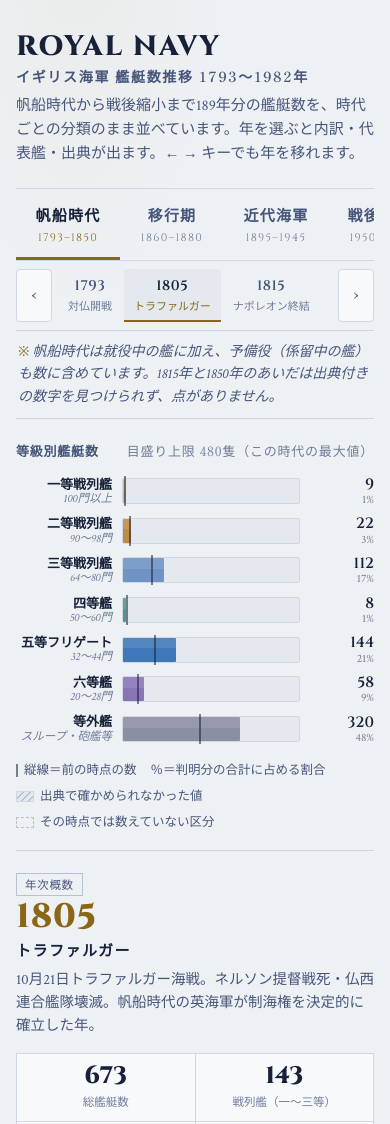
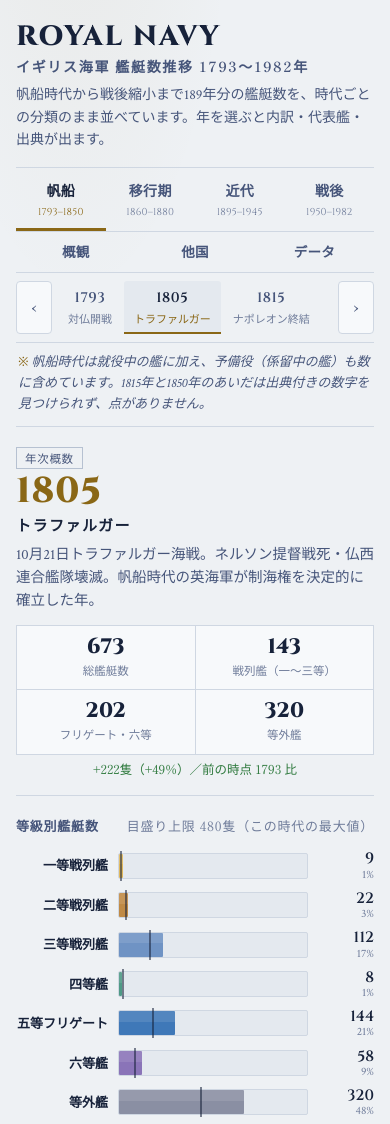
Before and after one commit to s2202-3099/royal-navy-fleet-history, a plain HTML site: page index.html in a window 390 px wide. Shown: the top 1124 px of the page. Drawn offline with Linux system fonts and the light colour scheme.

Commit message:
Redesign layout for phone, tablet and PC
Two-row navigation with no hidden tabs, sticky date strip, summary-first
order on small screens, collapsible details on phones, two-column details on
tablets. Add viewport meta (pages rendered at desktop width on phones) and fix
canvas height compounding on high-DPI screens.

Co-Authored-By: Claude Opus 5.5 <noreply@anthropic.com>
Claude-Session: https://claude.ai/code/session_01LQS979mnrmtTcu2kKH2ftL

```diff
--- a/index.html
+++ b/index.html
@@ -1,3 +1,5 @@
+<meta charset="utf-8">
+<meta name="viewport" content="width=device-width, initial-scale=1, viewport-fit=cover">
 <title>Royal Navy 1793–1982</title>
 <meta name="claude:viewport-fit-sides" content="cover">
 <meta name="description" content="イギリス海軍の艦艇数と兵員数を、帆船時代から1982年のフォークランド紛争まで時代ごとの分類で追う図表。数字ごとに出典つき。">
@@ -51,17 +53,36 @@ h1{font-family:var(--f-display);font-weight:800;font-size:clamp(28px,5vw,46px);l
 h1 small{display:block;font-family:var(--f-jp);font-weight:600;font-size:clamp(14px,2vw,18px);letter-spacing:.12em;color:var(--muted);margin-top:6px}
 .lede{font-size:15px;color:var(--muted);max-width:62ch;margin:4px 0 0}
 
-.eras{display:flex;overflow-x:auto;border-bottom:1px solid var(--line);scrollbar-width:none}
-.eras::-webkit-scrollbar{display:none}
-.era{flex:1 0 auto;min-width:104px;background:none;border:0;border-bottom:3px solid transparent;padding:14px 10px 10px;cursor:pointer;text-align:center;color:var(--muted);transition:color .2s,border-color .2s}
-.era b{display:block;font-family:var(--f-jp);font-weight:700;font-size:15px;letter-spacing:.08em}
-.era span{display:block;font-family:var(--f-display);font-size:11px;letter-spacing:.12em;color:var(--faint);margin-top:2px;font-variant-numeric:tabular-nums}
+/* Navigation: four eras (the main axis) + three cross-era views. Never scrolls sideways. */
+.nav{display:grid;grid-template-columns:minmax(0,4fr) minmax(0,3fr);border-bottom:1px solid var(--line)}
+.nav-g{display:grid;grid-auto-flow:column;grid-auto-columns:minmax(0,1fr)}
+.nav-g.aux{border-left:1px solid var(--line)}
+.era{background:none;border:0;border-bottom:3px solid transparent;padding:14px 6px 10px;cursor:pointer;text-align:center;color:var(--muted);transition:color .2s,border-color .2s;min-width:0}
+.era b{display:block;font-family:var(--f-jp);font-weight:700;font-size:15px;letter-spacing:.06em;white-space:nowrap}
+.era b .s{display:none}
+.era>span{display:block;font-family:var(--f-display);font-size:11px;letter-spacing:.1em;color:var(--faint);margin-top:2px;font-variant-numeric:tabular-nums;white-space:nowrap}
 .era:hover{color:var(--ink)}
 .era[aria-selected="true"]{color:var(--ink);border-bottom-color:var(--era-c,var(--gold))}
-.era[aria-selected="true"] span{color:var(--era-c,var(--gold))}
-.era.aux b{font-weight:600}
+.era[aria-selected="true"]>span{color:var(--era-c,var(--gold))}
+.nav-g.aux .era b{font-weight:600}
+@media (max-width:899px){
+  .nav{grid-template-columns:minmax(0,1fr);gap:0}
+  .nav-g.aux{border-left:0;border-top:1px solid var(--line)}
+  .nav-g.aux .era{padding:9px 4px 7px}
+  .nav-g.aux .era b{font-size:13.5px}
+  .nav-g.aux .era>span{display:none}
+}
+@media (max-width:520px){
+  .era{padding:11px 2px 8px}
+  .era b{font-size:14px;letter-spacing:.02em}
+  .era b .l{display:none} .era b .s{display:inline}
+  .era>span{font-size:10px;letter-spacing:.02em}
+}
 
-.strip{display:flex;align-items:stretch;gap:6px;border-bottom:1px solid var(--line);padding-block:8px}
+.strip{display:flex;align-items:stretch;gap:6px;border-bottom:1px solid var(--line);padding-block:8px;position:sticky;top:env(safe-area-inset-top,0px);z-index:5;background:var(--bg)}
+body::before{content:"";position:fixed;inset:0 0 auto;height:env(safe-area-inset-top,0px);z-index:10;background:var(--bg)}
+@media (pointer:coarse){.step{flex-basis:44px}.date{padding-block:9px 7px}}
+@media (hover:none){.kbd{display:none}}
 .step{flex:0 0 36px;background:var(--panel);border:1px solid var(--line);border-radius:4px;cursor:pointer;color:var(--muted);font-size:18px;line-height:1}
 .step:hover:not(:disabled){color:var(--ink);border-color:var(--line2)}
 .step:disabled{opacity:.35;cursor:default}
@@ -78,10 +99,34 @@ h1 small{display:block;font-family:var(--f-jp);font-weight:600;font-size:clamp(1
 .caveat{font-size:14px;color:var(--muted);font-style:italic;padding:10px 2px;border-bottom:1px solid var(--line);margin:0}
 .caveat::before{content:'※ ';font-style:normal;color:var(--era-c,var(--gold))}
 
-.main{display:grid;grid-template-columns:minmax(0,1fr) 340px;border-bottom:1px solid var(--line)}
-@media (max-width:820px){.main{grid-template-columns:minmax(0,1fr)}.side{border-left:0!important;border-top:1px solid var(--line)}}
-.bars{padding:22px 18px 18px 0;min-width:0}
-@media (max-width:820px){.bars{padding-right:0}}
+/* Era view. PC: bars left, summary + details in a right column.
+   Tablet: summary band on top, full-width bars, details in two columns.
+   Phone: summary, bars, then details as collapsible sections. */
+.main{display:grid;grid-template-columns:minmax(0,1fr) 360px;grid-template-areas:"bars summary" "bars details";grid-template-rows:auto 1fr;border-bottom:1px solid var(--line)}
+.summary{grid-area:summary;border-left:1px solid var(--line);padding:22px 0 0 20px;display:grid;gap:14px;align-content:start;min-width:0}
+.details{grid-area:details;border-left:1px solid var(--line);padding:16px 0 18px 20px;display:grid;gap:16px;align-content:start;min-width:0}
+.bars{grid-area:bars;padding:22px 20px 18px 0;min-width:0}
+@media (max-width:1099px){
+  .main{grid-template-columns:minmax(0,1fr) minmax(0,1fr);grid-template-areas:"summary summary" "bars bars" "details details";grid-template-rows:auto}
+  .summary{border-left:0;padding:20px 0 16px;grid-template-columns:minmax(0,1fr) minmax(0,1fr);gap:20px;align-items:start;border-bottom:1px solid var(--line)}
+  .bars{padding:20px 0 18px}
+  .details{border-left:0;border-top:1px solid var(--line);padding:18px 0;grid-template-columns:minmax(0,1fr) minmax(0,1fr);gap:24px}
+  .details .dsec.ships-sec{grid-row:span 2}
+}
+@media (max-width:699px){
+  .summary{grid-template-columns:minmax(0,1fr);gap:12px}
+  .details{grid-template-columns:minmax(0,1fr);gap:0;padding:0}
+  .details .dsec{border-bottom:1px solid var(--line)}
+  .rl i{display:none}
+}
+.dsec>summary{list-style:none;cursor:pointer}
+.dsec>summary::-webkit-details-marker{display:none}
+.dsec>summary .sh{display:flex;justify-content:space-between;align-items:center;margin:0}
+.dsec>summary .sh::after{content:'＋';color:var(--faint);font-size:14px}
+.dsec[open]>summary .sh::after{content:'－'}
+.dsec[open]>summary{margin-bottom:8px}
+@media (min-width:700px){.dsec>summary{pointer-events:none}.dsec>summary .sh::after{display:none}}
+@media (max-width:699px){.dsec>summary{padding:14px 0}.dsec[open]{padding-bottom:14px}}
 .ph{font-family:var(--f-jp);font-size:13px;font-weight:600;letter-spacing:.06em;color:var(--muted);margin:0 0 14px;display:flex;justify-content:space-between;gap:12px;flex-wrap:wrap}
 .ph em{font-style:normal;font-weight:400;color:var(--faint)}
 .rows{display:grid;gap:9px}
@@ -106,8 +151,6 @@ h1 small{display:block;font-family:var(--f-jp);font-weight:600;font-size:clamp(1
 .key u{display:inline-block;width:18px;height:11px;border:1px dashed var(--line2)}
 .key s{display:inline-block;width:18px;height:11px;background:repeating-linear-gradient(135deg,var(--bg2) 0 4px,var(--line2) 4px 5px);border:1px solid var(--line)}
 
-.side{border-left:1px solid var(--line);padding:22px 0 18px 18px;display:grid;gap:16px;align-content:start;min-width:0}
-@media (max-width:820px){.side{padding-left:0}}
 .badge{display:inline-block;font-family:var(--f-jp);font-size:11.5px;letter-spacing:.06em;padding:1px 8px;border:1px solid var(--line2);color:var(--muted)}
 .badge.sp{border-color:var(--signal);color:var(--signal)}
 .yhero{display:grid;gap:4px}
@@ -198,16 +241,36 @@ tr.part td:first-child::after{content:' *';color:var(--faint)}
 footer{padding-block:18px 8px;font-size:13px;color:var(--faint);line-height:1.8}
 footer p{margin:0 0 4px}
 
+/* Phone & tablet refinements */
+td:first-child,th:first-child{position:sticky;left:0;z-index:1;background:var(--panel)}
+th:first-child{z-index:2;background:var(--bg2)}
+td{background:var(--panel)}
+@media (max-width:699px){
+  header{padding-block:22px 16px}
+  .lede{font-size:14px}
+  .caveat{font-size:13px}
+  .ynum{font-size:36px}
+  .tile b{font-size:21px}
+  td.src,th.src{min-width:0;max-width:14em;white-space:nowrap;overflow:hidden;text-overflow:ellipsis}
+  th,td{padding:6px 8px}
+  .th{margin-bottom:8px}
+  .tools .btn{margin-left:0}
+  .rrow{grid-template-columns:6.5em minmax(0,1fr)}
+  .rl i{display:none}
+  .row{grid-template-columns:92px minmax(0,1fr) 56px}
+}
+@media (min-width:1400px){.wrap{max-width:1280px}}
+
 @media (prefers-reduced-motion:reduce){.fill,.prev{transition:none}}
 </style>
 
 <div class="wrap">
 <header>
   <h1>ROYAL NAVY<small>イギリス海軍 艦艇数推移 1793〜1982年</small></h1>
-  <p class="lede">帆船時代から戦後縮小まで189年分の艦艇数を、時代ごとの分類のまま並べています。年を選ぶと内訳・代表艦・出典が出ます。← → キーでも年を移れます。</p>
+  <p class="lede">帆船時代から戦後縮小まで189年分の艦艇数を、時代ごとの分類のまま並べています。年を選ぶと内訳・代表艦・出典が出ます。<span class="kbd">← → キーでも年を移れます。</span></p>
 </header>
 
-<nav class="eras" id="eras" role="tablist" aria-label="表示"></nav>
+<nav class="nav" id="eras" aria-label="表示"><div class="nav-g" id="navEras" role="tablist" aria-label="時代"></div><div class="nav-g aux" id="navAux" role="tablist" aria-label="全体の比較"></div></nav>
 
 <div id="eraView" hidden>
   <div class="strip">
@@ -217,17 +280,18 @@ footer p{margin:0 0 4px}
   </div>
   <p class="caveat" id="caveat"></p>
   <section class="main">
+    <div class="summary" id="summary"></div>
     <div class="bars">
       <h2 class="ph"><span id="barTitle"></span><em id="barScale"></em></h2>
       <div class="rows" id="rows"></div>
       <div class="key"><span><i></i>縦線＝前の時点の数</span><span>％＝判明分の合計に占める割合</span><span><s></s>出典で確かめられなかった値</span><span><u></u>その時点では数えていない区分</span></div>
     </div>
-    <aside class="side" id="side"></aside>
+    <div class="details" id="details"></div>
   </section>
   <section class="trend">
     <div class="th"><h2 id="trTitle"></h2><p id="trSub"></p></div>
     <div class="cv"><canvas id="trendCv" height="220" aria-label="時代内の総艦艇数推移グラフ"></canvas><div class="tip" id="trendTip" hidden></div></div>
-    <p class="hint">点をクリックするとその時点に移ります。白抜きの点は一部の艦種が不明な時点で、判明分の合計（下限）の位置に置いています。</p>
+    <p class="hint">点をクリックするとその時点に移ります（スマホでは1回目のタップで値、2回目で移動）。白抜きの点は一部の艦種が不明な時点で、判明分の合計（下限）の位置に置いています。</p>
   </section>
 </div>
 
@@ -235,7 +299,7 @@ footer p{margin:0 0 4px}
   <section class="overview">
     <div class="th"><h2>全期間の総艦艇数（1793–1982）</h2><p>時代ごとに数え方が違うため、線は時代の境目で切っています</p></div>
     <div class="cv"><canvas id="ovCv" height="300" aria-label="全期間の総艦艇数推移グラフ"></canvas><div class="tip" id="ovTip" hidden></div></div>
-    <p class="hint">実線＝総数、破線＝その時代の主力艦（戦列艦→装甲艦→戦艦・巡洋戦艦→空母）。白抜きの点＝一部不明（下限）、ひし形＝就役中の主要艦だけを数えた別の指標。点をクリックすると該当の時点に移ります。</p>
+    <p class="hint">実線＝総数、破線＝その時代の主力艦（戦列艦→装甲艦→戦艦・巡洋戦艦→空母）。白抜きの点＝一部不明（下限）、ひし形＝就役中の主要艦だけを数えた別の指標。点をクリックすると該当の時点に移ります（スマホでは2回タップ）。</p>
     <div class="th sub2"><h2>兵員数（1793–1982）</h2><p id="pnote"></p></div>
     <div class="cv"><canvas id="peCv" height="200" aria-label="兵員数の推移グラフ"></canvas><div class="tip" id="peTip" hidden></div></div>
     <p class="hint">艦艇数と違って、兵員数は時代をまたいで同じ物差しで比べられます。ただし定員と実数、海兵隊を含むかどうかは資料ごとに違い、点に触れると何を数えた数字かが出ます。</p>
@@ -304,12 +368,15 @@ const isPart=(e,k)=>total(ERA[e].points[k],ERA[e].cats).part;
 
 /* ═════════ STATE & ROUTING ═════════ */
 const state={view:'sail',sel:{sail:'1805',trans:'1870',mod:'1939-09',pw:'1982-04'},tb:'mod'};
-const AUX=[{id:'all',name:'全期間概観',range:'1793–1982',hash:'overview'},{id:'rivals',name:'他国比較',range:'1805–1945',hash:'rivals'},{id:'table',name:'データ表',range:'出典つき',hash:'data'}];
+const AUX=[{id:'all',name:'全期間概観',short:'概観',range:'1793–1982',hash:'overview'},{id:'rivals',name:'他国比較',short:'他国',range:'1805–1945',hash:'rivals'},{id:'table',name:'データ表',short:'データ',range:'出典つき',hash:'data'}];
+const SHORT={sail:'帆船',trans:'移行期',mod:'近代',pw:'戦後'};
+const narrowScreen=()=>matchMedia('(max-width:699px)').matches;
 const hashOf=v=>ERA[v]?ERA[v].hash:AUX.find(a=>a.id===v).hash;
 
 function buildTabs(){
-  const items=[...ORDER.map(e=>({id:e,name:ERA[e].name,range:ERA[e].range,c:ERA[e].accent})),...AUX.map(a=>({...a,c:'--gold',aux:true}))];
-  $('eras').innerHTML=items.map(it=>`<button class="era${it.aux?' aux':''}" role="tab" data-v="${it.id}" style="--era-c:var(${it.c})" aria-selected="false"><b>${it.name}</b><span>${it.range}</span></button>`).join('');
+  const btn=it=>`<button class="era" role="tab" data-v="${it.id}" style="--era-c:var(${it.c})" aria-selected="false"><b><span class="l">${it.name}</span><span class="s">${it.short}</span></b><span>${it.range}</span></button>`;
+  $('navEras').innerHTML=ORDER.map(e=>btn({id:e,name:ERA[e].name,short:SHORT[e]||ERA[e].name,range:ERA[e].range,c:ERA[e].accent})).join('');
+  $('navAux').innerHTML=AUX.map(a=>btn({...a,c:'--gold'})).join('');
   $('eras').onclick=e=>{const b=e.target.closest('.era');if(b) go(b.dataset.v);};
 }
 function go(view,key,push=true){
@@ -377,23 +444,30 @@ function render(){
   const tiles=R.tiles(d,t,E).map(([val,label,col])=>{const s=val==null?'—':typeof val==='object'?(val.part!==undefined?totStr(val):val.v):val;return `<div class="tile"><b${col?` style="color:var(${col})"`:''}>${s}</b><span>${label}</span></div>`;}).join('');
   const accT={high:'精度：高',mid:'精度：中',low:'精度：低'}[d.acc];
   const wiki=n=>'https://en.wikipedia.org/w/index.php?search='+encodeURIComponent(n.replace(/（.*?）/g,'').split('/')[0].trim());
-  $('side').innerHTML=`
+  $('summary').innerHTML=`
     <div class="yhero">
       <div><span class="badge${sp?' sp':''}">${R.badge(d)}</span></div>
       <div class="ynum${sp?' sp':''}">${esc(keyLabel(e,k))}</div>
       <div class="yera">${esc(d.era)}</div>
       <p class="yctx">${esc(d.ctx)}</p>
     </div>
-    <div><div class="tiles">${tiles}</div>${delta}</div>
-    <div><h3 class="sh">代表艦・出来事</h3><ul class="ships">${d.notable.map(n=>`<li><a href="${wiki(n.n)}" target="_blank" rel="noopener">${esc(n.n)}</a><span>${esc(n.d)}</span></li>`).join('')}</ul></div>
-    <div><h3 class="sh">注記</h3><span class="acc ${d.acc}">${accT}</span><p class="notes">${esc(d.notes)}</p></div>
-    <div><h3 class="sh">出典</h3>${srcHtml(d.src||[])}</div>`;
+    <div><div class="tiles">${tiles}</div>${delta}</div>`;
+  // details: always open on tablet/PC; on phones the reader opens what they need (state kept while stepping through dates)
+  const det=$('details'),openState={};
+  det.querySelectorAll('details').forEach(x=>openState[x.dataset.s]=x.open);
+  const isOpen=s=>!narrowScreen()||(s in openState?openState[s]:s==='ships');
+  const sec=(id,title,body,cls='')=>`<details class="dsec ${cls}" data-s="${id}"${isOpen(id)?' open':''}><summary><h3 class="sh">${title}</h3></summary>${body}</details>`;
+  det.innerHTML=
+    sec('ships','代表艦・出来事',`<ul class="ships">${d.notable.map(n=>`<li><a href="${wiki(n.n)}" target="_blank" rel="noopener">${esc(n.n)}</a><span>${esc(n.d)}</span></li>`).join('')}</ul>`,'ships-sec')+
+    sec('notes','注記',`<span class="acc ${d.acc}">${accT}</span><p class="notes">${esc(d.notes)}</p>`)+
+    sec('src',`出典（${(d.src||[]).length}）`,srcHtml(d.src||[]));
   renderTrend();
 }
 
 /* ═════════ CANVAS ═════════ */
 function setup(cv){
-  const dpr=window.devicePixelRatio||1,W=cv.parentElement.clientWidth||800,H=+cv.getAttribute('height');
+  // chart height follows the screen: shorter on phones, taller on wide screens
+  const dpr=window.devicePixelRatio||1,W=cv.parentElement.clientWidth||800,base=+(cv.dataset.h||(cv.dataset.h=cv.getAttribute('height'))),H=Math.round(base*(W<560?.85:W>1100?1.1:1));
   cv.width=W*dpr;cv.height=H*dpr;cv.style.height=H+'px';
   const ctx=cv.getContext('2d');ctx.setTransform(dpr,0,0,dpr,0,0);ctx.clearRect(0,0,W,H);return {ctx,W,H};
 }
@@ -541,7 +615,12 @@ function wire(cv,tip,getList,html,onPick){
   const pos=e=>{const r=cv.getBoundingClientRect();return [e.clientX-r.left,e.clientY-r.top];};
   cv.addEventListener('pointermove',e=>{const [x,y]=pos(e),q=nearest(getList(),x,y,40);if(q) showTip(tip,cv,q.x,q.y,html(q));else tip.hidden=true;});
   cv.addEventListener('pointerleave',()=>tip.hidden=true);
-  cv.addEventListener('click',e=>{const [x,y]=pos(e),q=nearest(getList(),x,y,40);if(q&&onPick) onPick(q);});
+  // a tap on touch screens shows the value first; a second tap on the same point picks it
+  let last=null;
+  cv.addEventListener('click',e=>{const [x,y]=pos(e),q=nearest(getList(),x,y,40);if(!q){tip.hidden=true;last=null;return;}
+    const touch=e.pointerType==='touch'||matchMedia('(hover:none)').matches;
+    if(touch&&(!onPick||last!==q)){showTip(tip,cv,q.x,q.y,html(q));last=q;return;}
+    if(onPick) onPick(q);});
 }
 function initInteraction(){
   wire($('trendCv'),$('trendTip'),()=>trendPts,q=>{const e=state.view;return `<b>${esc(keyLabel(e,q.k))}</b> <span>${esc(ERA[e].points[q.k].era)}</span><br>総数 <b>${totStr(q.t)}</b>隻 <span>／ ${RULES[e].subLabel} ${fmtN(q.sub)}</span>`;},q=>select(q.k));
@@ -551,7 +630,8 @@ function initInteraction(){
   $('prevBtn').onclick=()=>step(-1);$('nextBtn').onclick=()=>step(1);
   document.addEventListener('keydown',e=>{if(e.target.closest('input,textarea,select'))return;if(e.key==='ArrowLeft'){step(-1);e.preventDefault();}if(e.key==='ArrowRight'){step(1);e.preventDefault();}});
 }
-const redraw=()=>{if(ERA[state.view]) renderTrend();else if(state.view==='all'){renderOverview();renderPersonnel();}};
+let lastNarrow=null;
+const redraw=()=>{const n=narrowScreen();if(ERA[state.view]&&n!==lastNarrow&&lastNarrow!==null){lastNarrow=n;render();return;}lastNarrow=n;if(ERA[state.view]) renderTrend();else if(state.view==='all'){renderOverview();renderPersonnel();}};
 
 /* ═════════ BOOT ═════════ */
 function boot(data){
```
